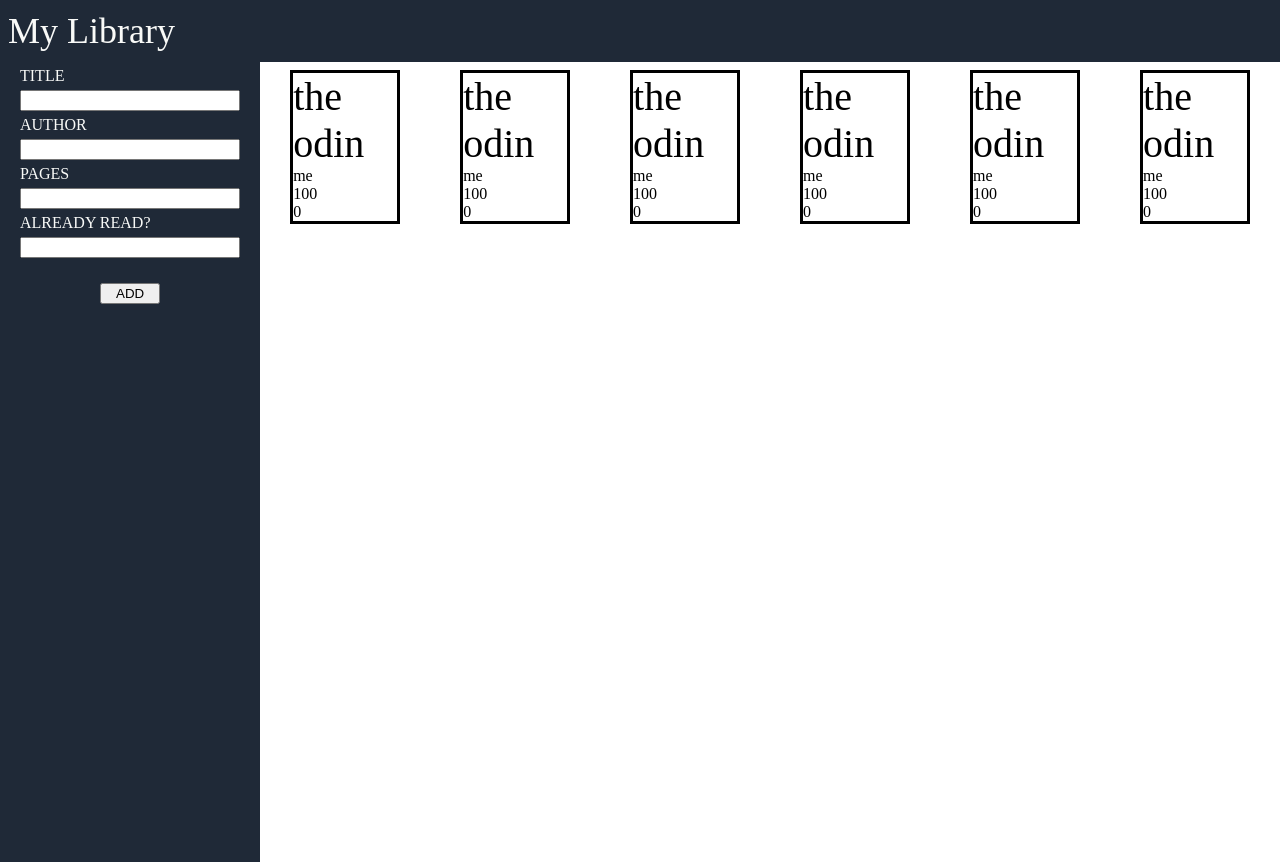
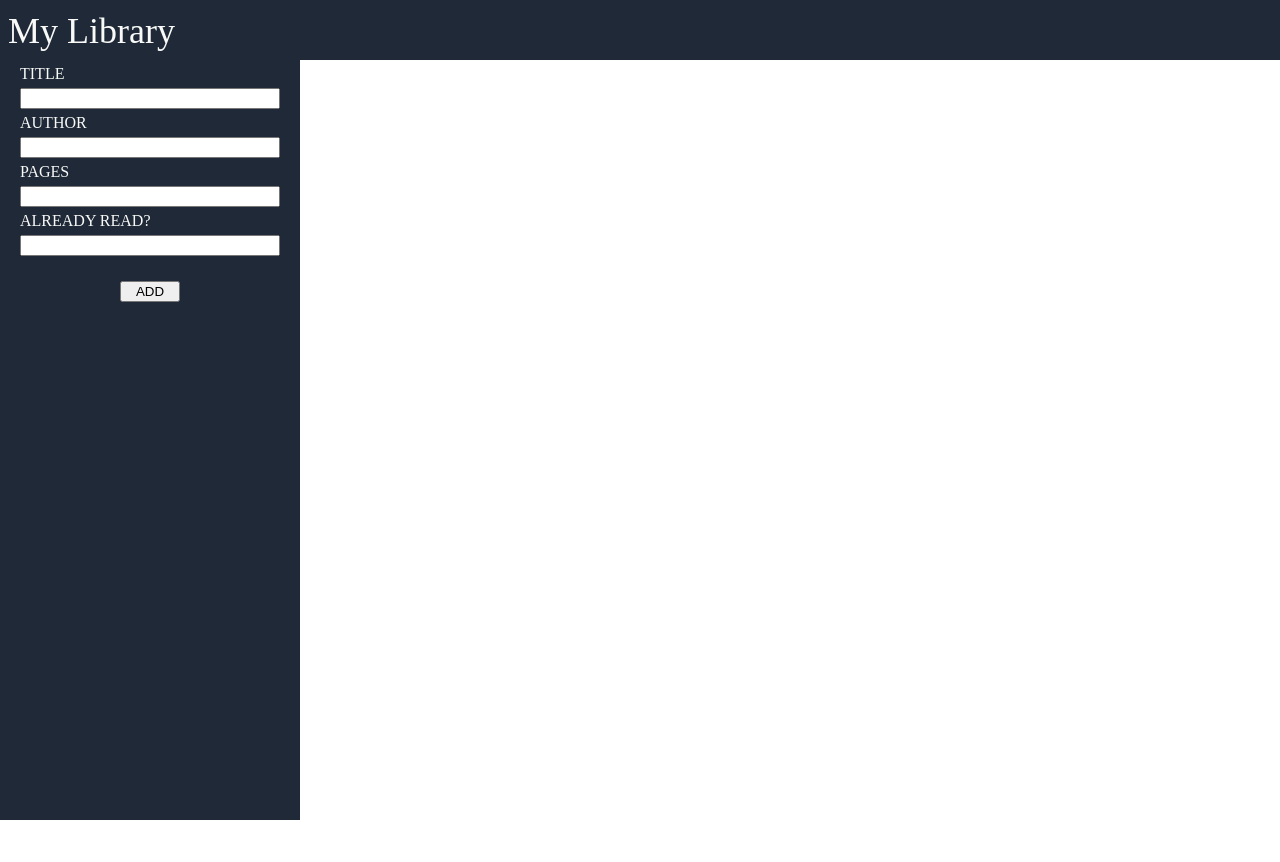
Before and after one commit to z1youRA/myLibrary, a plain HTML site: page index.html in a window 1280 px wide. After the commit the page ends 820 px from the top, so only its background shows below. Drawn offline with Linux system fonts and the light colour scheme.

Commit message:
design gui to add books

```diff
--- a/script.js
+++ b/script.js
@@ -1,3 +1,6 @@
+const library = document.querySelector('.container');
+
+
 function Book(title, author, pages, status) {
     this.title = title;
     this.author = author;
@@ -12,11 +15,7 @@ Book.prototype.info = function() {
         console.log("You have NOT read it");
 }
 
-function addBookToLibrary() {
-    const title = prompt(`What's the title of the book?`);
-    const author = prompt(`What's the author of the book?`);
-    const pages = prompt(`What's the pages of the book?`);
-    const inputStatus = prompt(`Have you read it yet?`);
+function addBookToLibrary(title, author, pages, inputStatus) {
     let status = 0; // 0 represents NO
     if(inputStatus === null) {
         alert("input ERROR!");
@@ -33,7 +32,7 @@ function addBookToLibrary() {
 }
 
 function displayBook() {
-    const library = document.querySelector('.container');
+    library.innerHTML = '';
     myLibrary.forEach(bookInLib => {
         const book = document.createElement('div');
         const title = document.createElement('div');
@@ -57,11 +56,13 @@ function displayBook() {
     })
 }
 
-const book1 = new Book('the odin', 'me', 100, 0);
-const book2 = new Book('the odin', 'me', 100, 0);
-const book3 = new Book('the odin', 'me', 100, 0);
-const book4 = new Book('the odin', 'me', 100, 0);
-const book5 = new Book('the odin', 'me', 100, 0);
-const book6 = new Book('the odin', 'me', 100, 0);
-let myLibrary = [book1, book2, book3, book4, book5, book6];
-displayBook();
+let myLibrary = [];
+const titleInput = document.querySelector('.title-input');
+const authorInput = document.querySelector('.author-input');
+const pageInput = document.querySelector('.page-input');
+const statusInput = document.querySelector('.status-input');
+const buttonAdd = document.querySelector('.sidebar button');
+buttonAdd.addEventListener('click', ()=>{
+    addBookToLibrary(titleInput.value, authorInput.value, pageInput.value, statusInput.value);
+    displayBook();
+})
--- a/styles.css
+++ b/styles.css
@@ -4,18 +4,15 @@
     --light-font-color: #1f2937;
 }
 
-html {
-    height: 100%;
-}
-
 body {
     margin: 0;
-    height: 100%;
+    min-height: 100vh;
 }
 
 .head {
     background-color: var(--dark-background-color);
     padding: 10px 8px;
+    height: 5vh;
 }
 
 .headline {
@@ -26,7 +23,7 @@ body {
 .content {
     display: flex;
     flex: auto;
-    height: 100%;
+    min-height: 95vh;
 }
 
 .sidebar button {
@@ -36,10 +33,10 @@ body {
 
 .sidebar {
     display: flex;
+    flex-shrink: 0;
     flex-direction: column;
     align-items: center;
     width: 300px;
-    height: 100%;
     background-color: var(--dark-background-color);
     color: var(--dark-font-color);
 }
@@ -54,15 +51,26 @@ body {
 
 .container {
     display: flex;
-    align-items: flex-start;
-    justify-content: center;
+    flex-wrap: wrap;
 }
+
+
 
 .card {
     border: solid;
-    margin: 8px 30px;
+    margin: 16px;
+    padding: 16px;
+    width: 300px;
+    height: 400px;
 }
 
 .title {
+    font-size: 60px;
+    text-align: center;
+}
+
+.author,
+ .pages,
+ .status{
     font-size: 40px;
 }
```
